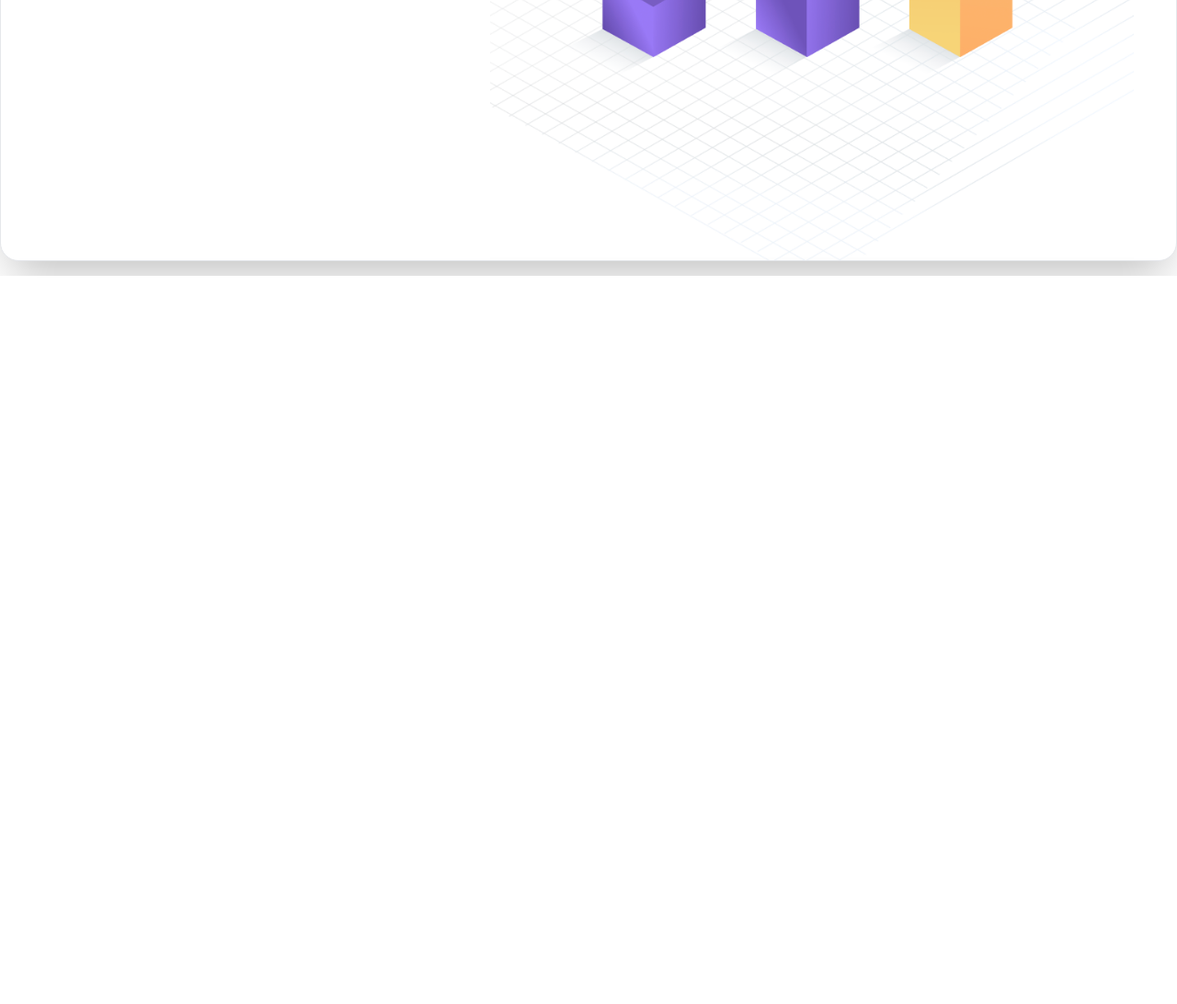
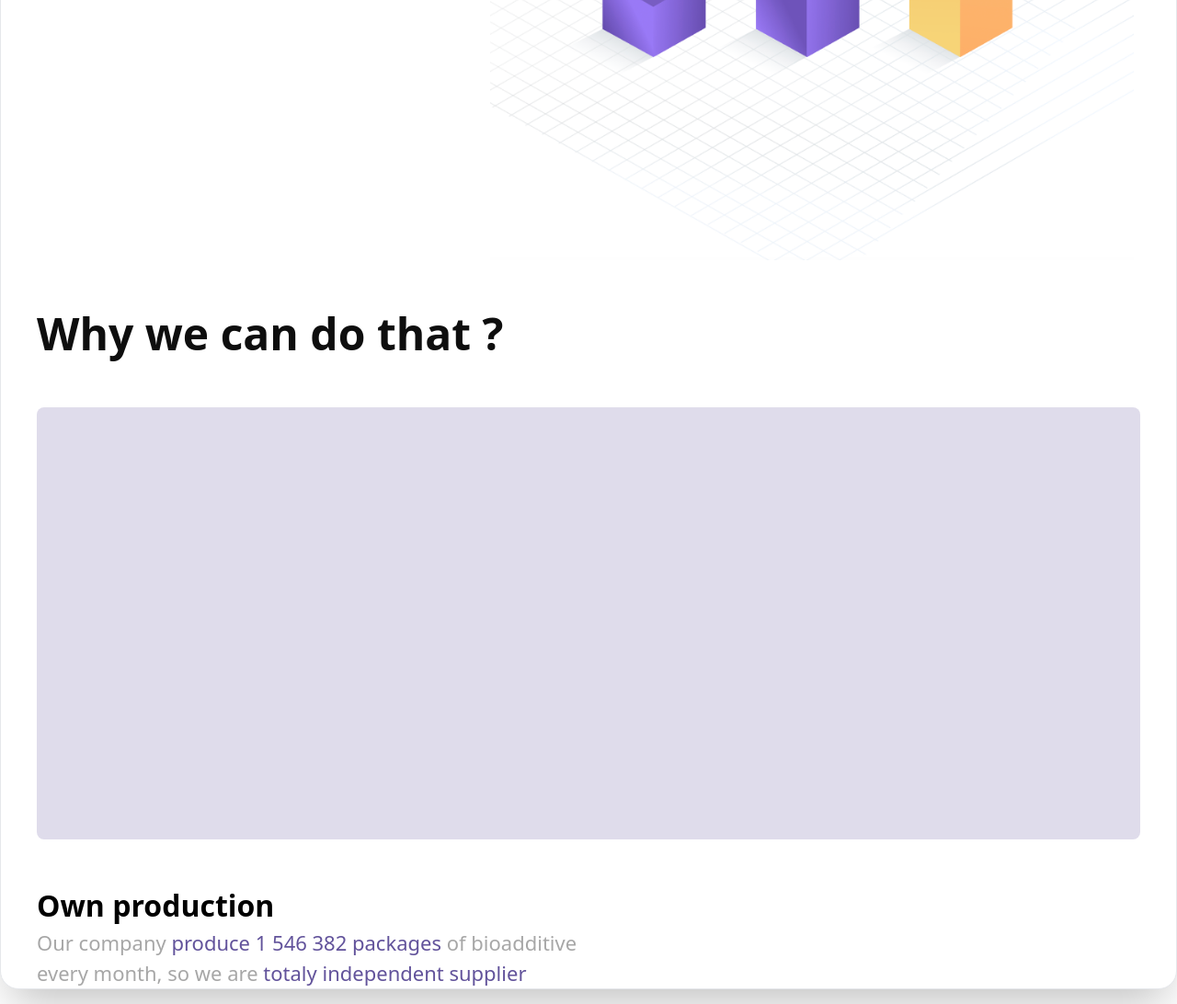
Before and after one commit to amonsho/HWdeploy, a website: page index.html in a window 1280 px wide. Shown: the part 2192-3284 px from the top of the page at 92% size. Before the commit the page ends 2492 px from the top, so only its background shows below. Drawn offline with Linux system fonts and the light colour scheme.

Commit message:
add 5 work html and media

```diff
--- a/index.html
+++ b/index.html
@@ -62,6 +62,16 @@
                     <img src="src/images/xx.png" alt="" class="w-[700px]">
                 </aside>
             </section>
+            <section class="max-w-[1200px] m-auto mt-11 mob:w-[90%]">
+                <h3 class="text-[48px] font-[700] text-[#0E0E0E] mob:text-[32px]">Why we can do that ?</h3>
+            </section>
+            <div>
+            <section class="max-w-[1200px] m-auto h-[470px] bg-[#62539B33] mt-11 rounded-[8px] mob:h-[250px]"></section> <br> <br>
+                <aside class="max-w-[1200px] m-auto mob:w-[90%]">
+                    <h2 class="text-[32px] font-[600] mob:text-[24px]">Own production</h2>
+                    <p class="text-[22px] text-[#A7A7A7] mob:text-[16px]">Our company <span class="text-[#62539B]">produce 1 546 382 packages</span> of bioadditive <br> every month, so we are <span class="text-[#62539B]">totaly independent  supplier</span></p>
+                </aside>
+            </div>
         </main>
 </body>
 </html>
```
Also changed, not shown: src/output.css.
